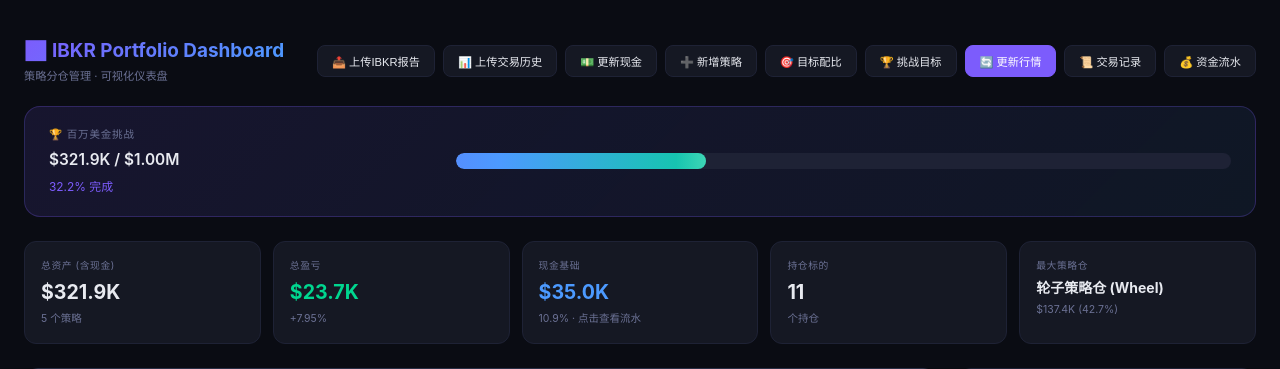
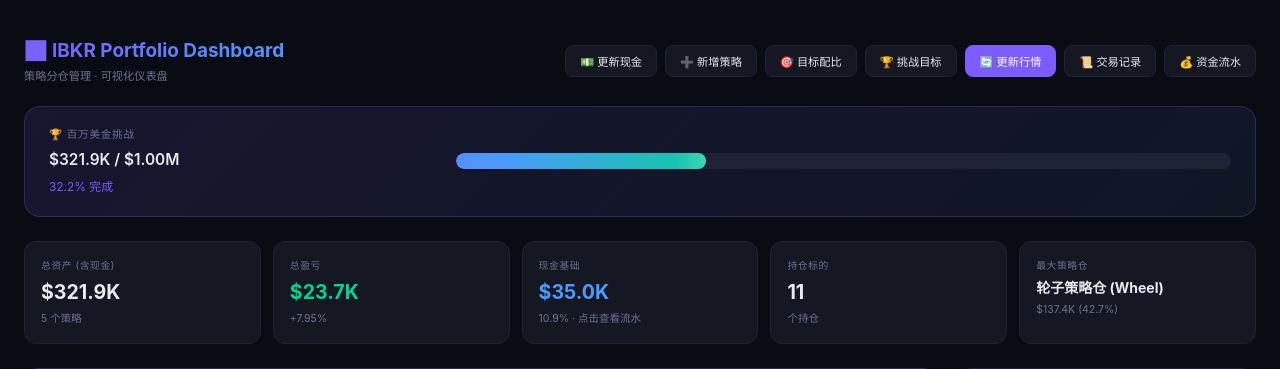
Before and after one commit to ericzhouaussie/ibkr-portfolio-dashboard, a Flask app: page / in a window 1280 px wide. Shown: the top 369 px of the page. Run offline with Flask 3, Linux system fonts and the light colour scheme.

Commit message:
fix: 移除上传IBKR报告和上传交易历史功能
- 删除 dashboard.html 中的上传按钮（📤 上传IBKR报告、📊 上传交易历史）
- 删除 upload-modal 和 txn-upload-modal 弹窗
- 保留手动添加持仓、资金流水、策略管理功能
- 简化系统，提高稳定性

```diff
--- a/static/js/dashboard.js
+++ b/static/js/dashboard.js
@@ -601,79 +601,7 @@ function renderTargetComparison() {
   container.innerHTML = html;
 }
 
-// === Upload ===
-function handleUpload(e) {
-  e.preventDefault();
-  const formData = new FormData(e.target);
-  const xhr = new XMLHttpRequest();
-  xhr.onload = function () {
-    if (xhr.status === 200) {
-      const data = JSON.parse(xhr.responseText);
-      if (data.portfolio) {
-        portfolio = data.portfolio;
-        refreshAll();
-        closeModal('upload-modal');
-        showToast('✅ 成功导入 ' + data.count + ' 个持仓');
-      } else if (data.trades) {
-        showToast('✅ 成功导入 ' + data.count + ' 条交易');
-        closeModal('upload-modal');
-      }
-    } else {
-      const data = JSON.parse(xhr.responseText);
-      showToast('❌ ' + (data.error || '上传失败'), 'error');
-    }
-  };
-  xhr.open('POST', '/api/upload');
-  xhr.send(formData);
-}
-
-// === Transaction History Upload ===
-function uploadTransactionHistory(e) {
-  e.preventDefault();
-  const fileInput = document.getElementById('txn-file-input');
-  if (!fileInput.files.length) {
-    showToast('❌ 请先选择文件', 'error');
-    return;
-  }
-  const formData = new FormData();
-  formData.append('file', fileInput.files[0]);
-
-  const btn = document.getElementById('txn-upload-btn');
-  const origText = btn.textContent;
-  btn.disabled = true;
-  btn.textContent = '⏳ 解析中...';
-
-  const result = document.getElementById('txn-upload-result');
-  result.innerHTML = '<span style="color:var(--text-dim)">⏳ 正在解析交易记录...</span>';
-
-  const xhr = new XMLHttpRequest();
-  xhr.onload = function () {
-    btn.disabled = false;
-    btn.textContent = origText;
-    if (xhr.status === 200) {
-      const data = JSON.parse(xhr.responseText);
-      result.innerHTML = '<span style="color:var(--green)">✅ ' + data.message
-        + '<br>现金基础: $' + Number(data.cash_base_usd).toLocaleString()
-        + '<br>已导入 ' + data.total_transactions + ' 条记录</span>';
-      setTimeout(() => {
-        closeModal('txn-upload-modal');
-        refreshAll();
-        fileInput.value = '';
-        result.innerHTML = '';
-      }, 1800);
-    } else {
-      const data = JSON.parse(xhr.responseText);
-      result.innerHTML = '<span style="color:var(--red)">❌ ' + (data.error || '上传失败') + '</span>';
-    }
-  };
-  xhr.onerror = function () {
-    btn.disabled = false;
-    btn.textContent = origText;
-    result.innerHTML = '<span style="color:var(--red)">❌ 网络错误，请重试</span>';
-  };
-  xhr.open('POST', '/api/portfolio/transactions/upload');
-  xhr.send(formData);
-}
+// === Target Modal ===
 
 // === Target Modal ===
 function addTargetRow(strategy_id = '', percent = '') {
--- a/templates/dashboard.html
+++ b/templates/dashboard.html
@@ -17,8 +17,7 @@
       <div class="sub">策略分仓管理 · 可视化仪表盘</div>
     </div>
     <div class="header-actions">
-      <button class="btn" onclick="openModal('upload-modal')">📤 上传IBKR报告</button>
-      <button class="btn" onclick="openModal('txn-upload-modal')">📊 上传交易历史</button>
+
       <button class="btn" onclick="openModal('cash-modal')">💵 更新现金</button>
       <button class="btn" onclick="openModal('strategy-modal')">➕ 新增策略</button>
       <button class="btn" onclick="openModal('target-modal')">🎯 目标配比</button>
@@ -70,29 +69,6 @@
 </div>
 
 <!-- Upload Modal -->
-<div class="modal-overlay" id="upload-modal">
-  <div class="modal">
-    <h3>📤 上传IBKR报告</h3>
-    <form id="upload-form" onsubmit="handleUpload(event)">
-      <input type="file" id="file-input" name="file" accept=".csv,.xlsx" style="display:none"
-        onchange="document.querySelector('#upload-zone p').textContent=this.files[0]?.name||'点击或拖拽文件到此处'">
-      <div id="upload-zone" class="upload-zone">
-        <span style="font-size: 2rem">📄</span>
-        <p>点击或拖拽CSV/Excel文件到此处</p>
-        <p style="font-size: 0.7rem; margin-top: 4px; color: var(--text-muted)">Flex Query CSV · 每日活动报告</p>
-      </div>
-      <div class="form-group" style="margin-top: 12px">
-        <label>导入到策略</label>
-        <select name="strategy" id="upload-strategy"></select>
-      </div>
-      <div class="modal-actions">
-        <button type="button" class="btn" onclick="closeModal('upload-modal')">取消</button>
-        <button type="submit" class="btn btn-primary">导入</button>
-      </div>
-    </form>
-  </div>
-</div>
-
 <!-- Cash Modal -->
 <div class="modal-overlay" id="cash-modal">
   <div class="modal">
@@ -279,31 +255,5 @@
   window.__TARGETS__ = {{ targets | tojson if targets else '[]' }};
 </script>
 <script src="/static/js/dashboard.js"></script>
-<div class="modal-overlay" id="txn-upload-modal">
-  <div class="modal" style="max-width: 520px">
-    <div class="modal-header">
-      <h3>📊 上传交易历史（IBKR CSV）</h3>
-      <button class="btn" onclick="closeModal('txn-upload-modal')">✕ 取消</button>
-    </div>
-    <div style="padding: 16px">
-      <p style="color: var(--text-dim); font-size: 0.85rem; margin-bottom: 12px">
-        支持 IBKR 中文交易历史 CSV（Transaction History 格式）。<br>
-        系统将自动识别：股票买卖、期权交易、股息、出入金、换汇等记录。
-      </p>
-      <form onsubmit="uploadTransactionHistory(event)">
-        <div style="margin-bottom: 12px">
-          <input type="file" id="txn-file-input" accept=".csv" required
-                 style="color: var(--text); font-size: 0.9rem; width: 100%">
-        </div>
-        <div id="txn-upload-result" style="margin-top: 12px; font-size: 0.85rem"></div>
-        <div style="margin-top: 16px; display: flex; gap: 8px; justify-content: flex-end">
-          <button type="button" class="btn" onclick="closeModal('txn-upload-modal')">取消</button>
-          <button type="submit" class="btn btn-primary" id="txn-upload-btn">📊 解析并导入</button>
-        </div>
-      </form>
-    </div>
-  </div>
-</div>
-
 </body>
 </html>
```
